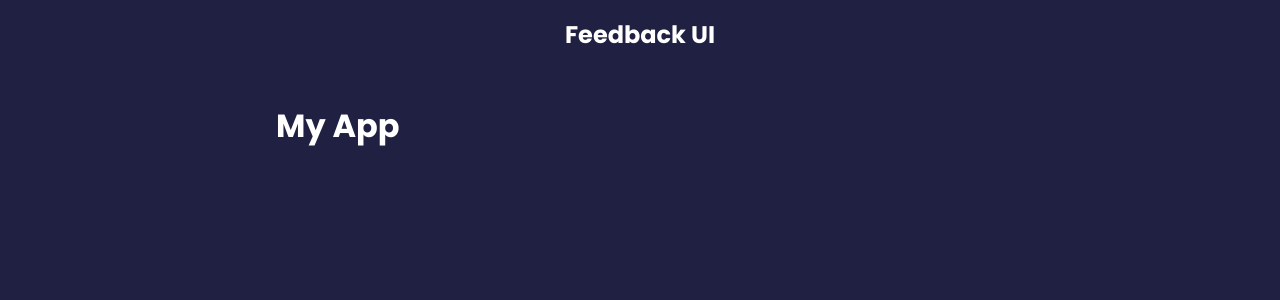
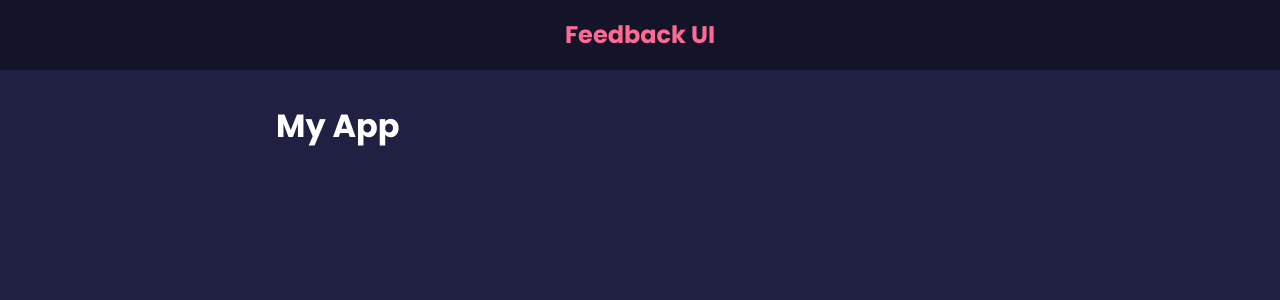
Before and after one commit to bruhu/feedback-app, a React (Create React App) app: page / in a window 1280 px wide. Shown: the top 300 px of the page. Built offline with nearby package versions, Linux system fonts and the light colour scheme.

Commit message:
added styling in Header using defaultProps

```diff
--- a/src/App.js
+++ b/src/App.js
@@ -3,7 +3,7 @@ import Header from './components/Header'
 function App() {
   return (
     <>
-      <Header />
+      <Header/>
       <div className='container'>
         <h1>My App</h1>
       </div>
--- a/src/components/Header.jsx
+++ b/src/components/Header.jsx
@@ -1,8 +1,12 @@
 import PropTypes from 'prop-types'
 
-function Header({text}) {
+function Header({text, bgColor, textColor}) {
+  const headerStyles = {
+    backgroundColor: bgColor, color: textColor
+  }
+
   return (
-    <header>
+    <header style={headerStyles}>
       <div className="container">
         <h2>{text}</h2>
       </div>
@@ -12,10 +16,15 @@ function Header({text}) {
 
 Header.defaultProps = {
   text: 'Feedback UI',
+  bgColor: 'rgba(0, 0, 0, 0.4)',
+  textColor: '#ff6a95'
+
 }
 
 Header.propTypes = {
-  text: PropTypes.string
+  text: PropTypes.string,
+  bgColor: PropTypes.string,
+  textColor: PropTypes.string
 }
 
 export default Header
```
